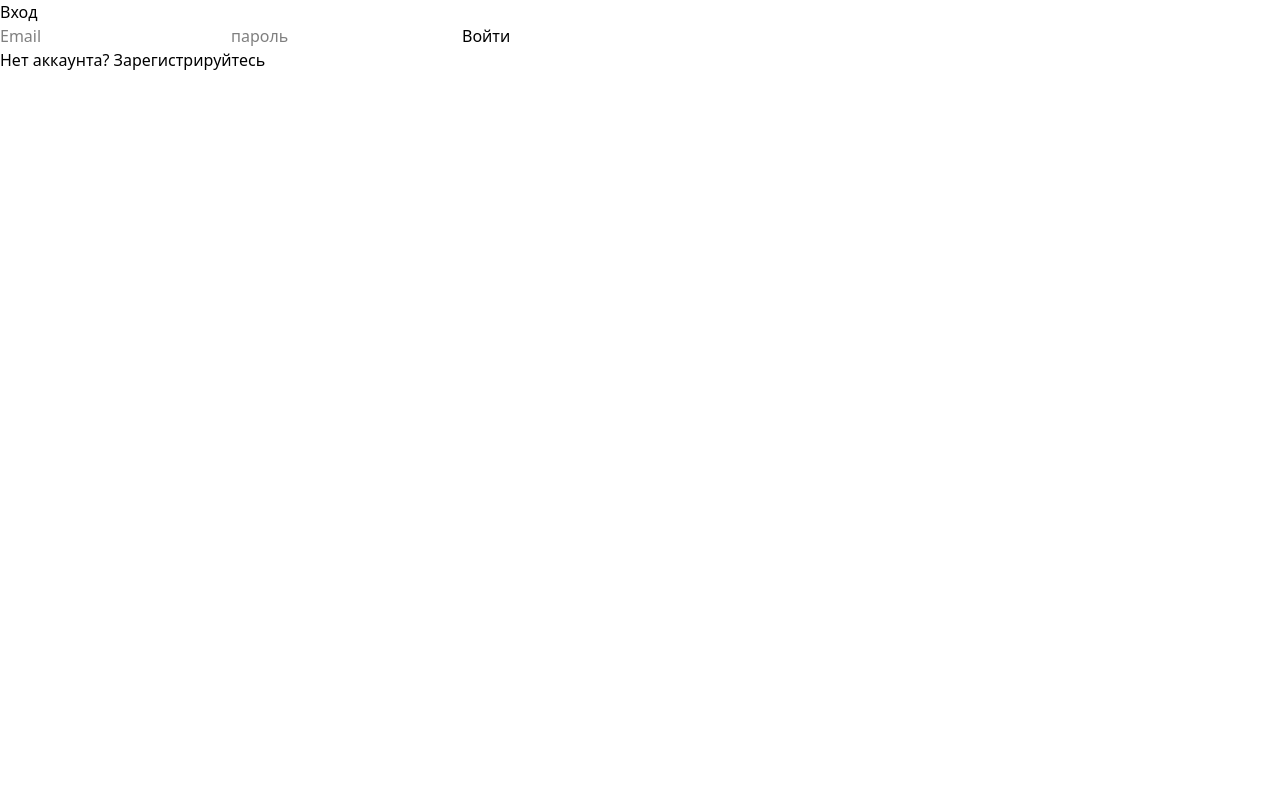
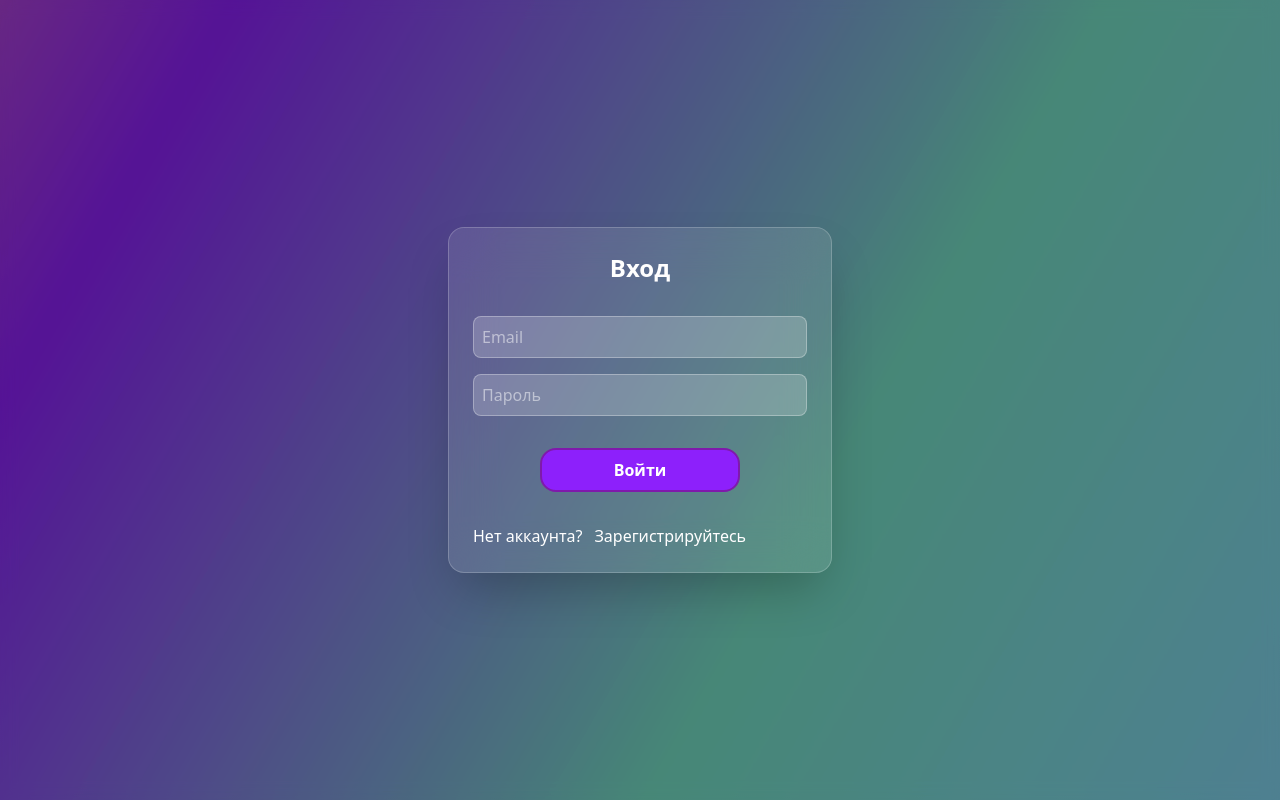
Before and after one commit to AntonSorok/Todo, a React (Vite) app: page / in a window 1280 px wide. Built offline with nearby package versions, Linux system fonts and the light colour scheme; no server answers.

Commit message:
styled auth page

```diff
--- a/src/App.tsx
+++ b/src/App.tsx
@@ -28,14 +28,12 @@ function App() {
             <TodoProvider>
                 <Header/>
                 {/*<NewTaskModal/>*/}
-                <div
-                    className={`taskBoard-bg h-full min-h-[500px] pb-5 mx-4 mt-8 p-4 border rounded-xl`}>
-                    <h1 className={`text-2xl font-bold mb-4`}>Todo 'Pro'</h1>
-                    {/*<AddTodoForm/>*/}
-                    {/*<TodoFilter/>*/}
-                    {/*<TodoList/>*/}
-                    <TaskBoard/>
-                </div>
+
+                {/*<AddTodoForm/>*/}
+                {/*<TodoFilter/>*/}
+                {/*<TodoList/>*/}
+                <TaskBoard/>
+
                 <NewTaskButton/>
             </TodoProvider>
         </div>
--- a/src/components/AuthForm.tsx
+++ b/src/components/AuthForm.tsx
@@ -35,39 +35,60 @@ const AuthForm = () => {
 
     if (currentUser) {
         return (
-            <div className={`auth-logged-in`}>
-                <p>Вы вошли как: {currentUser.email}</p>
-                <button onClick={handleLogout}>Выйти</button>
+            <div className={`flex flex-col items-center justify-center min-h-screen gradient-bg text-white`}>
+                <p className={`mb-4`}>Вы вошли как: {currentUser.email}</p>
+                <button
+                    className={`btn-primary hover:btn-primary-hover`}
+                    onClick={handleLogout}>Выйти
+                </button>
             </div>
         )
     }
 
     return (
-        <form onSubmit={handleSubmit} className={`auth-form`}>
-            <h2>{isRegistering ? 'Регистрация' : 'Вход'}</h2>
+        <div className={`fixed inset-0 animated-bg  flex items-center justify-center z-50`}>
+            <div className={`absolute inset-0 bg-black/40 backdrop-blur-sm`}></div>
+            <form onSubmit={handleSubmit}
+                  className={`relative bg-white/10 border border-white/20 backdrop-blur-xl p-6 rounded-2xl shadow-2xl max-w-sm w-full text-white space-y-4 z-10 flex flex-col gap-4`}>
+                <h2 className={`text-2xl font-bold text-center`}
+                >{isRegistering ? 'Регистрация' : 'Вход'}</h2>
 
                 {error && <p className={`error`}>{error}</p>}
-
+                <div className={`flex flex-col gap-4`}>
                     <input type="email"
                            placeholder='Email'
                            value={email}
                            onChange={e => setEmail(e.target.value)}
                            required
+                           className={`input-auth`}
                     />
-
-            <input type="password"
-                   placeholder='пароль'
+                    <input id={`password`}
+                           type="password"
+                           placeholder='Пароль'
                            value={password}
                            onChange={e => setPassword(e.target.value)}
                            required
+                           className={`input-auth`}
                     />
+                </div>
 
-            <button type="submit">{isRegistering ? 'Зарегистрироваться' : 'Войти'}</button>
 
-            <p onClick={() => setIsRegistering(!isRegistering)} className={`toggle`}>
-                {isRegistering ? 'Уже есть аккаунт?' : 'Нет аккаунта? Зарегистрируйтесь'}
+                <button
+                    className={'btn-primary hover:btn-primary-hover w-50 self-center font-bold text-l'}
+                    type="submit">{isRegistering ? 'Зарегистрироваться' : 'Войти'}</button>
+
+                <p className={``}>
+                    {isRegistering ? 'Уже есть аккаунт?' : 'Нет аккаунта?'}
+                    <span
+                        onClick={() => setIsRegistering(!isRegistering)}
+                        className={`pl-3 hover:text-[#fda085] hover:cursor-pointer`}>
+                         {isRegistering ? 'Войдите' : 'Зарегистрируйтесь'}
+                    </span>
                 </p>
+
             </form>
+        </div>
+
     )
 }
 
--- /dev/null
+++ b/src/components/Button.tsx
@@ -0,0 +1,44 @@
+import React from 'react';
+
+type ButtonProps = {
+    children: React.ReactNode;
+    variant?: 'primary' | 'secondary' | 'danger';
+    onClick?: () => void;
+    type?: 'button' | 'submit' | 'reset';
+    disabled?: boolean;
+    className?: string;
+}
+
+export const Button = ({
+                           children,
+                           variant = 'primary',
+                           onClick,
+                           type = 'button',
+                           disabled = false,
+                           className = '',
+                       }: ButtonProps) => {
+    let baseClasses =
+        'px-4 py-2 rounded-2xl border-2 transition-color duration-200 font-medium'
+
+    const variants: Record<typeof variant, string> = {
+        primary:
+            "bg-[var(--color-primary)] border-[var(--color-primary-border)] text-white hover:bg-[var(--color-primary-hover)] active:bg-[var(--color-gradient-start)]",
+        secondary:
+            "bg-gray-200 border-gray-300 text-gray-800 hover:bg-gray-300",
+        danger:
+            "bg-red-500 border-red-600 text-white hover:bg-red-600 active:bg-red-700",
+    }
+    return (
+
+        <button
+            type={type}
+            disabled={disabled}
+            onClick={onClick}
+            className={`${baseClasses} ${variants[variant]} ${className} ${disabled ? 'opacity-50 cursor-not-allowed' : ''}`}
+        >{children}
+        </button>
+
+    );
+};
+
+export default Button;
--- a/src/components/LogoutButton.tsx
+++ b/src/components/LogoutButton.tsx
@@ -1,22 +1,31 @@
+import {useState} from 'react'
 import {signOut} from 'firebase/auth'
 import {auth} from '../firebase'
 
 
 const LogoutButton = () => {
+    const [loading, setLoading] = useState(false)
+
     const handleLogout = async () => {
+        if (!auth.currentUser) return
+        setLoading(true)
         try {
             await signOut(auth)
         } catch (error) {
             console.error('Error with enter', error)
+        } finally {
+            setLoading(false)
         }
     }
 
     return (
         <button
             onClick={handleLogout}
-            className={`h-10 text-sm px-3 py-1 bg-red-300 hover:bg-red-400 rounded`}
+            disabled={loading}
+            aria-label={'Выйти из аккаунта'}
+            className={`btn-primary hover:btn-primary-hover text-l w-25 disabled:opacity-50 disabled:cursor-not-allowed`}
         >
-            Выйти</button>
+            {loading ? 'Выход...' : 'Выйти'}</button>
     );
 };
 
--- a/src/components/NewTaskButton.tsx
+++ b/src/components/NewTaskButton.tsx
@@ -9,7 +9,7 @@ export const NewTaskButton = () => {
     return (
         <div
             onClick={toggleModal}
-            className="absolute right-10 bottom-15 w-15 h-15 bg-red-500 rounded-[50%] flex justify-center items-center">
+            className="btn-primary  absolute right-10 bottom-15 w-15 h-15  rounded-[50%] flex justify-center items-center">
             <svg xmlns="http://www.w3.org/2000/svg" viewBox="0 0 24 24">
                 <g fill='#FFFFFF'>
                     <path
--- a/src/components/TaskBoard.tsx
+++ b/src/components/TaskBoard.tsx
@@ -23,7 +23,10 @@ export const TaskBoard = () => {
     return (
         <>
             <div
-                className={`taskBoard-bg grid grid-cols-1 md:grid-cols-3 gap-4`}>
+                className={`bg-[var(--color-primary)]/50 h-full min-h-[500px] pb-5 mx-4 mt-8 p-4 border rounded-xl shadow-2xl shadow-black`}>
+                <h1 className={`text-2xl font-bold mb-4`}>Todo 'Pro'</h1>
+                <div
+                    className={`grid grid-cols-1 md:grid-cols-3 gap-4`}>
                     {statusColumns.map(({id, label}) => (
                         <div key={id}>
                             <h2 className={`text-lg font-bold mb-2`}>{label}</h2>
@@ -44,6 +47,7 @@ export const TaskBoard = () => {
                         todo={selectedTask}
                     />
                 )}
+            </div>
         </>
     )
 }
--- a/src/components/TaskCard.tsx
+++ b/src/components/TaskCard.tsx
@@ -11,10 +11,13 @@ export const TaskCard = ({task, onClick}: Props) => {
     return (
         <div
             onClick={onClick}
-            className={`card  `}
+            className={`card drop-shadow-xl shadow-black hover:scale-101`}
         >
-            <h3 className={`font-medium`}>{task.text}</h3>
-            <p className={`font-light`}>{task.description}</p>
+            <div className={``}>
+                <h3 className={`card-text-title`}>{task.text}</h3>
+                <p className={`card-text-desc white-space-nowrap overflow-auto pb-2`}>{task.description}</p>
+            </div>
+
 
             <div className={`text-sm text-gray-500 mt-1`}>
                 {task.deadline && (
--- a/src/index.css
+++ b/src/index.css
@@ -13,11 +13,69 @@
         --color-gradient-start: #371559;
         --color-gradient-mid: #7C1ED9;
         --color-gradient-end: #3D1673;
+        --color-input-border: #fda085
     }
 
 }
 
+@keyframes gradientShift {
+    0% {
+        background-position: 0 50%;
+    }
+    50% {
+        background-position: 100% 50%;
+    }
+    100% {
+        background-position: 0 50%;
+    }
+}
+
+
 @layer components {
+    .animated-bg {
+        background: linear-gradient(120deg,
+        #f6d365 0%,
+        #fda085 25%,
+        var(--color-primary) 50%,
+        #7ae0c7 75%,
+        #8ad1ff 100%);
+        background-size: 200% 200%;
+        animation: gradientShift 12s ease infinite;
+        position: fixed;
+        inset: 0;
+        z-index: 0;
+        filter: saturate(1.05);
+    }
+
+    .modal-backdrop {
+        position: fixed;
+        inset: 0;
+        background: rgba(0, 0, 0, 0.45);
+        -webkit-backdrop-filter: blur(6px);
+        backdrop-filter: blur(6px);
+        z-index: 20;
+        display: flex;
+        align-items: center;
+        justify-content: center;
+        padding: 1rem;
+    }
+
+    .auth-modal {
+        width: 100%;
+        max-width: 520px;
+        border-radius: 1rem;
+        padding: 1.25rem;
+        background: linear-gradient(180deg, rgba(255, 255, 255, 0.96), rgba(255, 255, 255, 0.92));
+        box-shadow: 0 10px 30px rgba(2, 6, 23, 0.35);
+        z-index: 30;
+        position: relative;
+    }
+
+    .input-auth {
+        @apply w-full p-2 rounded-lg bg-white/20 border border-white/30 focus:outline-none focus:ring-2 focus:ring-cyan-400;
+
+    }
+
     .btn-primary {
         @apply px-4 p-2 rounded-2xl border-2 text-white transition;
         background-color: var(--color-primary);
@@ -48,9 +106,6 @@
         );
     }
 
-    .taskBoard-bg {
-        background: #371559;
-    }
 }
 
 @layer utilities {
@@ -68,4 +123,13 @@
         padding-right: 1rem;
     }
 
+    .card-text-title {
+        font-weight: 700;
+    }
+
+    .card-text-desc {
+        font-weight: 300;
+    }
+
+
 }
```
Also changed, not shown: src/components/NewTaskModal.tsx (+4 -4 lines). Lines whose indentation alone changed are shown as unchanged.
